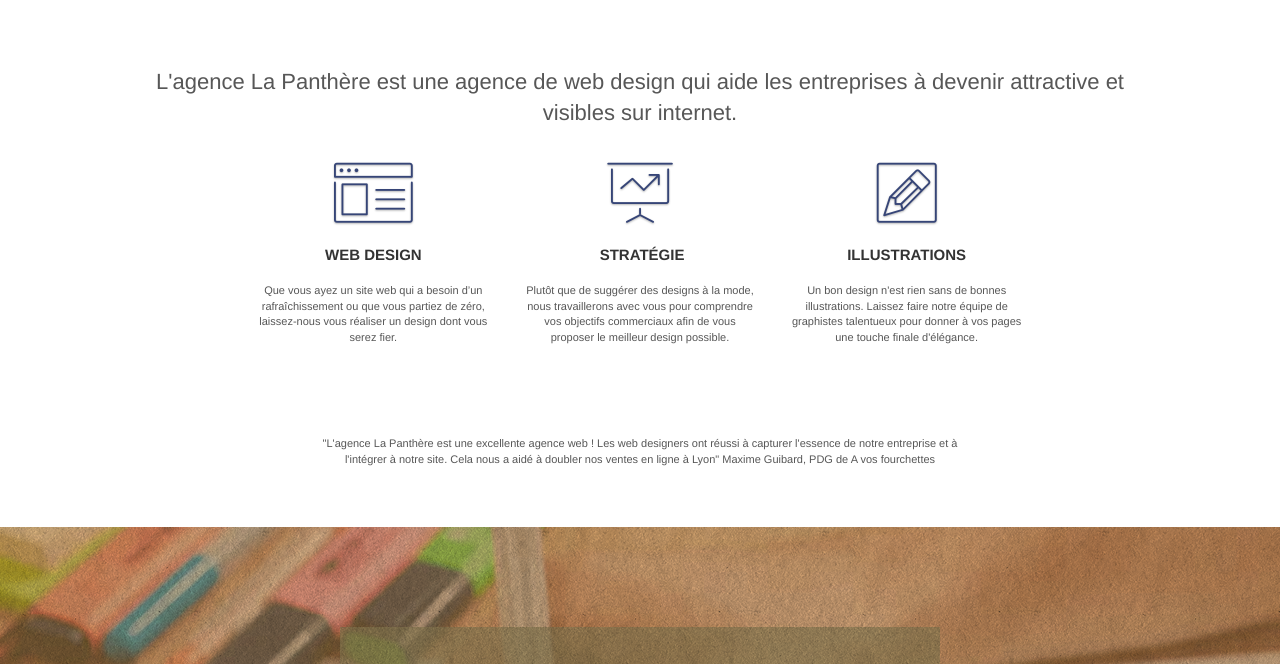
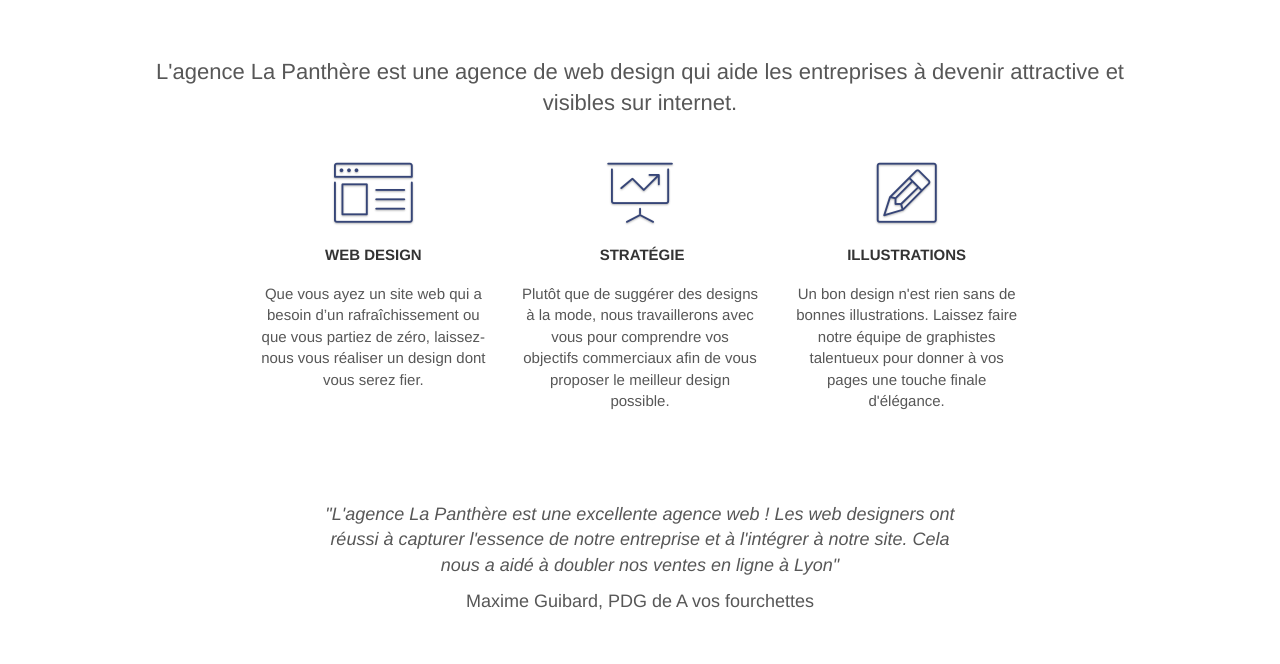
Before and after one commit to inesder/LaPanthereNew, a plain HTML site: page index.html in a window 1280 px wide. Shown: the part 535-1199 px from the top of the page. Drawn offline with Linux system fonts and the light colour scheme.

Commit message:
edit font size

```diff
--- a/index.html
+++ b/index.html
@@ -93,7 +93,7 @@
 		<div class="row">
 			<div class="col-sm-12 text-center">
 
-				<h2>L'agence La Panthère est une agence de web design qui aide les entreprises à devenir attractive et visibles sur internet.</h2>
+				<h2 class="text-center mg-md">L'agence La Panthère est une agence de web design qui aide les entreprises à devenir attractive et visibles sur internet.</h2>
 			</div>
 		</div>
 		<div class="row voffset-lg med-width-whitespace">
@@ -133,9 +133,10 @@
 		</div>
 		<div class="row voffset-lg voffset">
 			<div class="col-xs-12 col-md-8 col-md-offset-2 text-center">
-				<p>"L'agence La Panthère est une excellente agence web !
+				<p class="feedback quote">"L'agence La Panthère est une excellente agence web !
 					Les web designers ont réussi à capturer l'essence de notre entreprise et à l'intégrer à notre site. Cela nous a aidé à
-					doubler nos ventes en ligne à Lyon" Maxime Guibard, PDG de A vos fourchettes</p>
+					doubler nos ventes en ligne à Lyon"</p>
+				<p class="feedback">Maxime Guibard, PDG de A vos fourchettes</p>
 
 			</div>
 		</div>
@@ -165,7 +166,7 @@
 	<div class="container bloc-lg">
 		<div class="row">
 			<div class="col-sm-12 text-center">
-				<h2>Nous travaillons avec beaucoup de clients, voici nos réalisations</h2>
+				<h2 class="text-center mg-md">Nous travaillons avec beaucoup de clients, voici nos réalisations</h2>
 			</div>
 		</div>
 		<div class="row tight-width-whitespace portfolio-row">
--- a/style.css
+++ b/style.css
@@ -705,7 +705,7 @@ p {
 }
 
 h2 {
-    font-size: 22px;
+    font-size: 22px!important;
     line-height: 1.4em;
 }
 
@@ -729,6 +729,21 @@ h1 {
 h4 {
     color: #333333!important;
 }
+
+.text-center{
+    font-size: 15px;
+}
+
+
+.feedback {
+    font-size: 18px;
+}
+
+.quote {
+font-style: italic;
+}
+
+
 
 .icons {
     margin-bottom: 14px;
```
